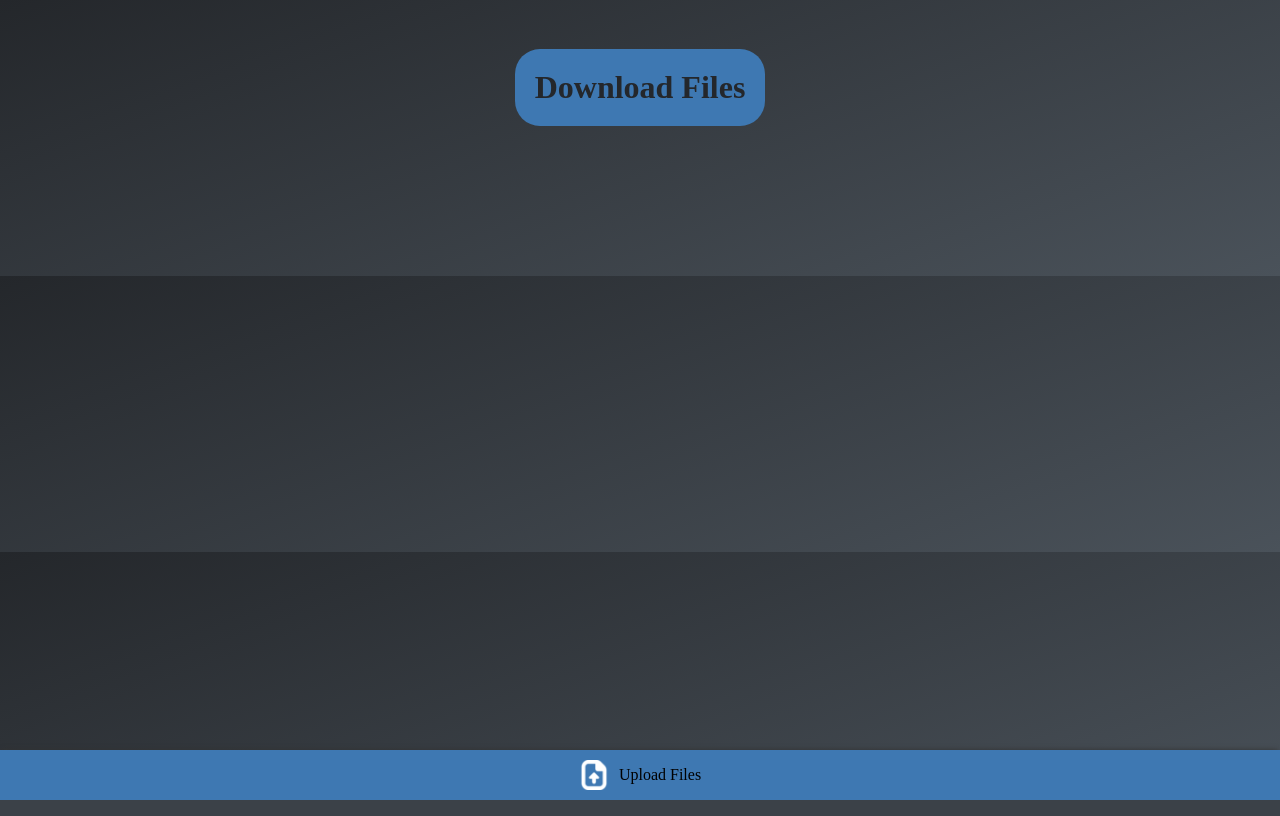
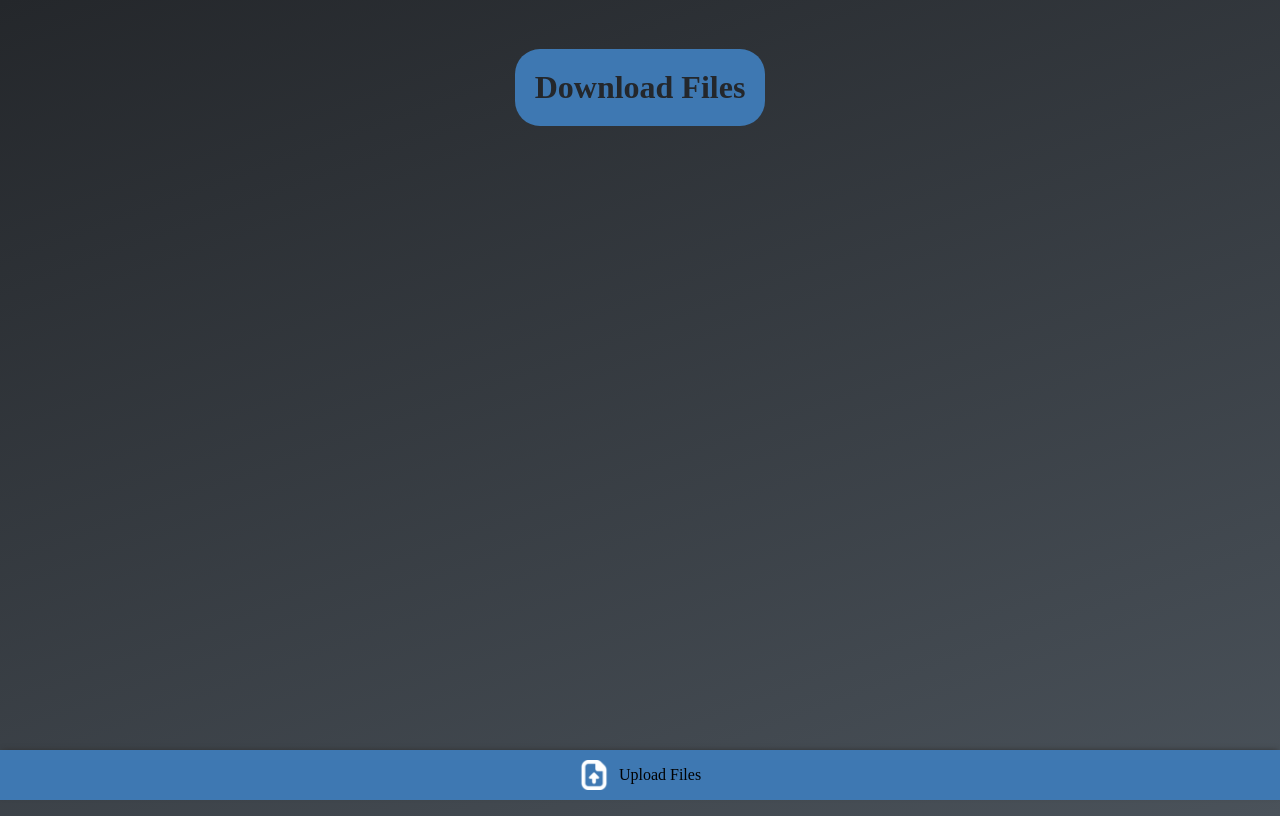
Before and after one commit to Gimcholas01/LocalFileTransfer, a Flask app: page /download in a window 1280 px wide. Run offline with Flask 3, Linux system fonts and the light colour scheme; parts of the project's set-up code (start-up, migrations or seed data) failed here and were passed over.

Commit message:
download page bg fix

```diff
--- a/Static/Styles/download.css
+++ b/Static/Styles/download.css
@@ -1,4 +1,6 @@
 body{
+    min-height: 100vh;
+    max-height: fit-content;
     display: flex;
     flex-direction: column;
     align-items: center;
```
Also changed, not shown: ScanMe_FileTransfer.png.
